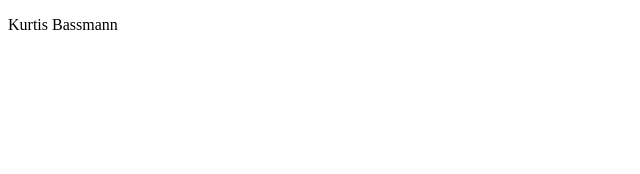
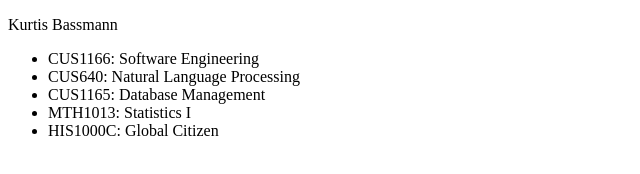
Before and after one commit to Kurt1s/CUS1166_Kurt1s_git-test, a plain HTML site: page index.html in a window 1280 px wide. Shown: the whole page, without its empty margins (0-640 px from the left). Drawn offline with Linux system fonts and the light colour scheme.

Commit message:
Modified the index HTML to include a list of courses I am registered for this semester

```diff
--- a/index.html
+++ b/index.html
@@ -8,6 +8,13 @@
 
 <body>
         <p id='name'>Kurtis Bassmann</p>
+        <ul>
+            <li>CUS1166:    Software Engineering</li>
+            <li>CUS640:     Natural Language Processing</li>
+            <li>CUS1165:    Database Management</li>
+            <li>MTH1013:    Statistics I</li>
+            <li>HIS1000C:   Global Citizen</li>
+        </ul>
 </body>
 
 </html>
```
